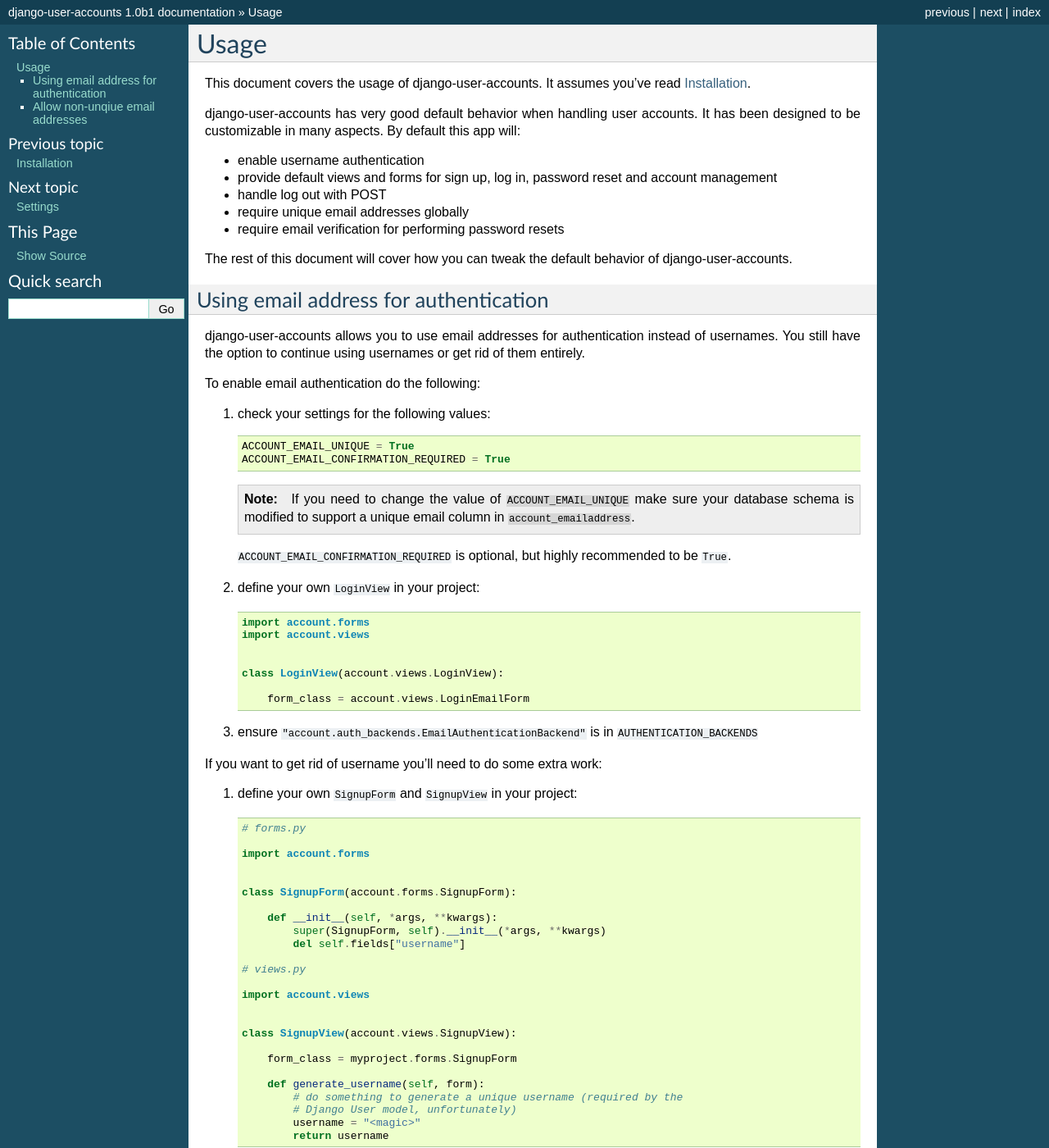
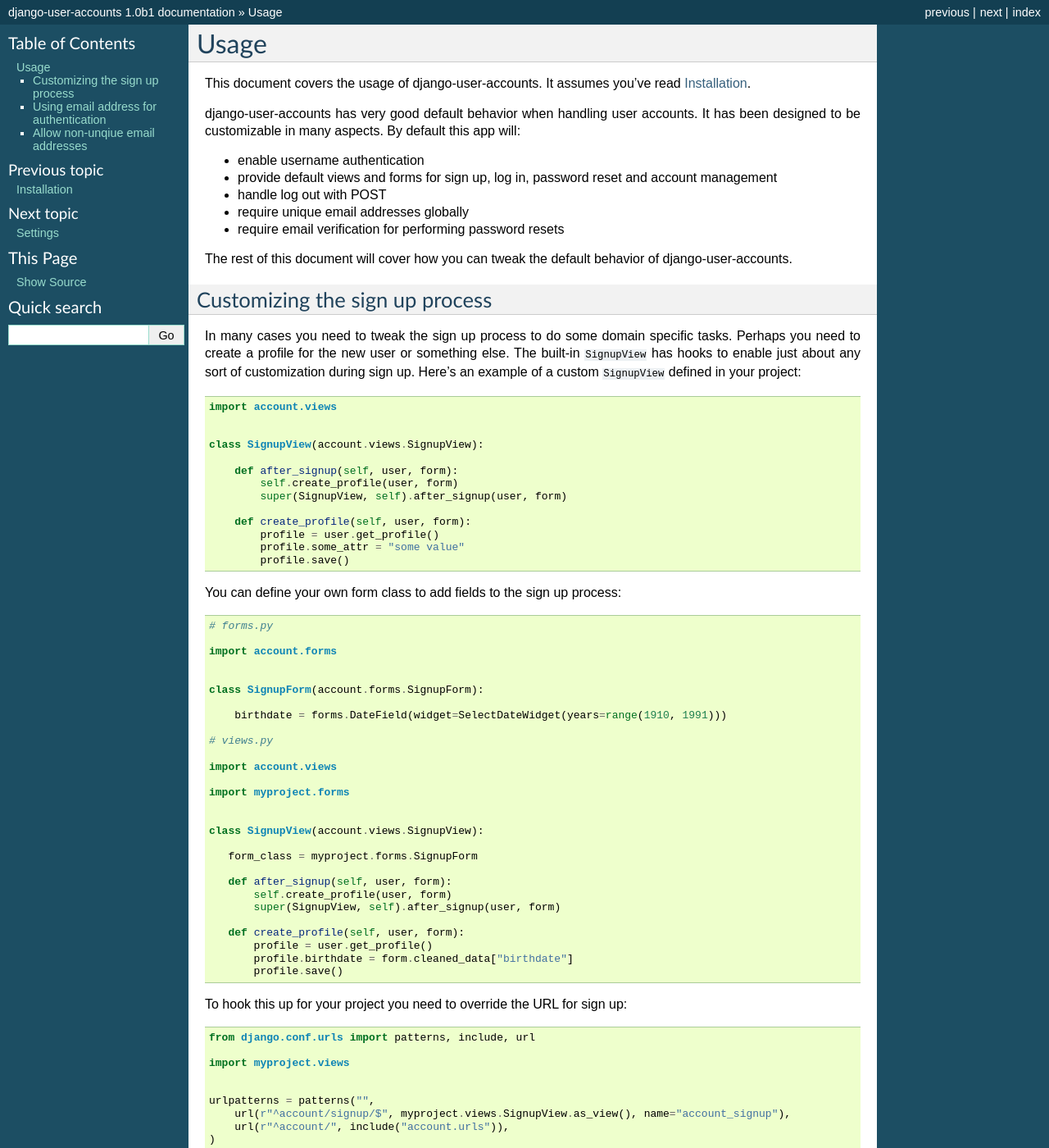
Before and after one commit to pinax/django-user-accounts, a Sphinx documentation site: the page built from docs/usage.rst, in a window 1280 px wide and 1400 px high. Shown: the whole window at 82% size. Built offline with Sphinx 7.4.7, drawn with Linux system fonts in a browser that asks for light colours; some of the changed text lies outside the part shown.

Commit message:
added doc section to usage for "Customizing the sign up process"

```diff
--- a/docs/usage.rst
+++ b/docs/usage.rst
@@ -20,6 +20,78 @@
 
 The rest of this document will cover how you can tweak the default behavior
 of django-user-accounts.
+
+
+Customizing the sign up process
+===============================
+
+In many cases you need to tweak the sign up process to do some domain specific
+tasks. Perhaps you need to create a profile for the new user or something else.
+The built-in ``SignupView`` has hooks to enable just about any sort of
+customization during sign up. Here's an example of a custom ``SignupView``
+defined in your project::
+
+    import account.views
+
+
+    class SignupView(account.views.SignupView):
+
+        def after_signup(self, user, form):
+            self.create_profile(user, form)
+            super(SignupView, self).after_signup(user, form)
+
+        def create_profile(self, user, form):
+            profile = user.get_profile()
+            profile.some_attr = "some value"
+            profile.save()
+
+You can define your own form class to add fields to the sign up process::
+
+    # forms.py
+
+    import account.forms
+
+
+    class SignupForm(account.forms.SignupForm):
+
+        birthdate = forms.DateField(widget=SelectDateWidget(years=range(1910, 1991)))
+
+    # views.py
+
+    import account.views
+
+    import myproject.forms
+
+
+    class SignupView(account.views.SignupView):
+
+       form_class = myproject.forms.SignupForm
+
+       def after_signup(self, user, form):
+           self.create_profile(user, form)
+           super(SignupView, self).after_signup(user, form)
+
+       def create_profile(self, user, form):
+           profile = user.get_profile()
+           profile.birthdate = form.cleaned_data["birthdate"]
+           profile.save()
+
+To hook this up for your project you need to override the URL for sign up::
+
+    from django.conf.urls import patterns, include, url
+
+    import myproject.views
+
+
+    urlpatterns = patterns("",
+        url(r"^account/signup/$", myproject.views.SignupView.as_view(), name="account_signup"),
+        url(r"^account/", include("account.urls")),
+    )
+
+.. note::
+
+    Make sure your ``url`` for ``/account/signup/`` comes *before* the
+    ``include`` of ``account.urls``. Django will short-circuit on yours.
 
 Using email address for authentication
 ======================================
@@ -75,6 +147,8 @@
 
        import account.views
 
+       import myproject.forms
+
 
        class SignupView(account.views.SignupView):
 
```
Also changed, not shown: 1 other file.
